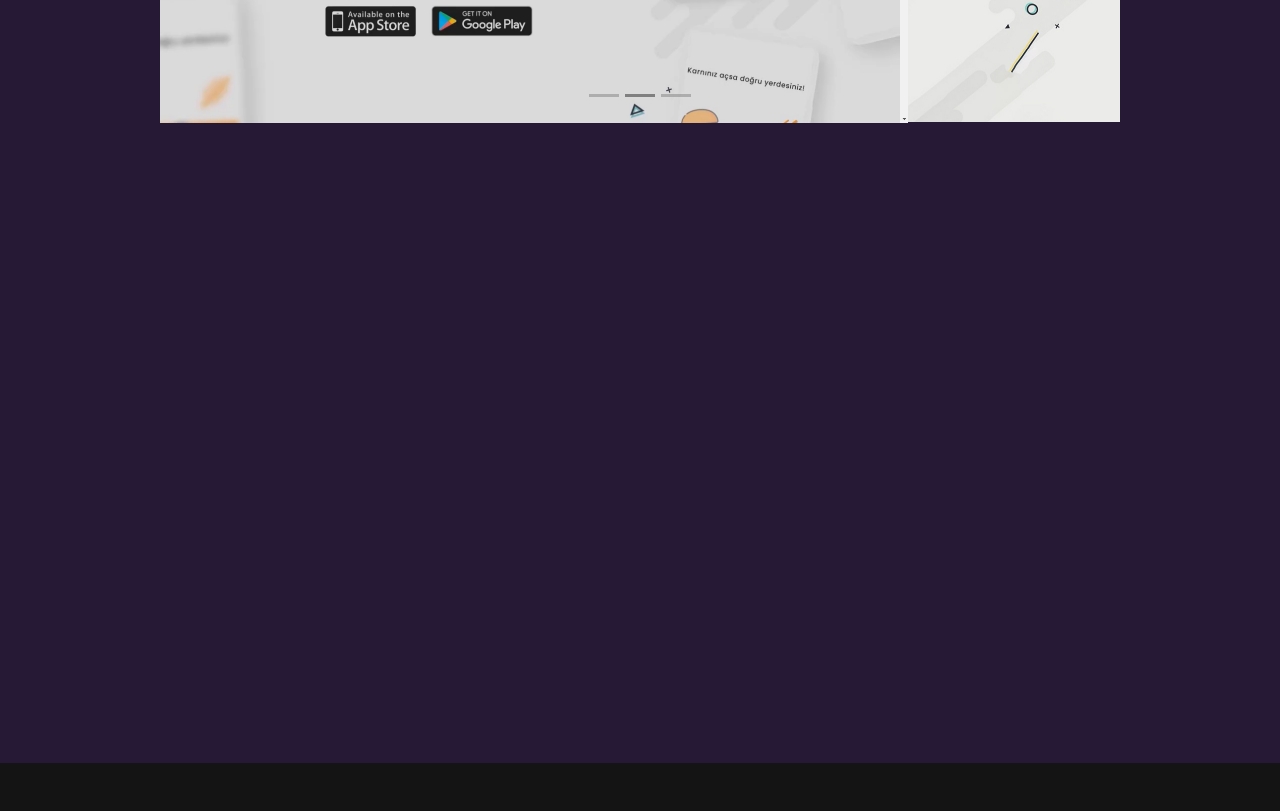
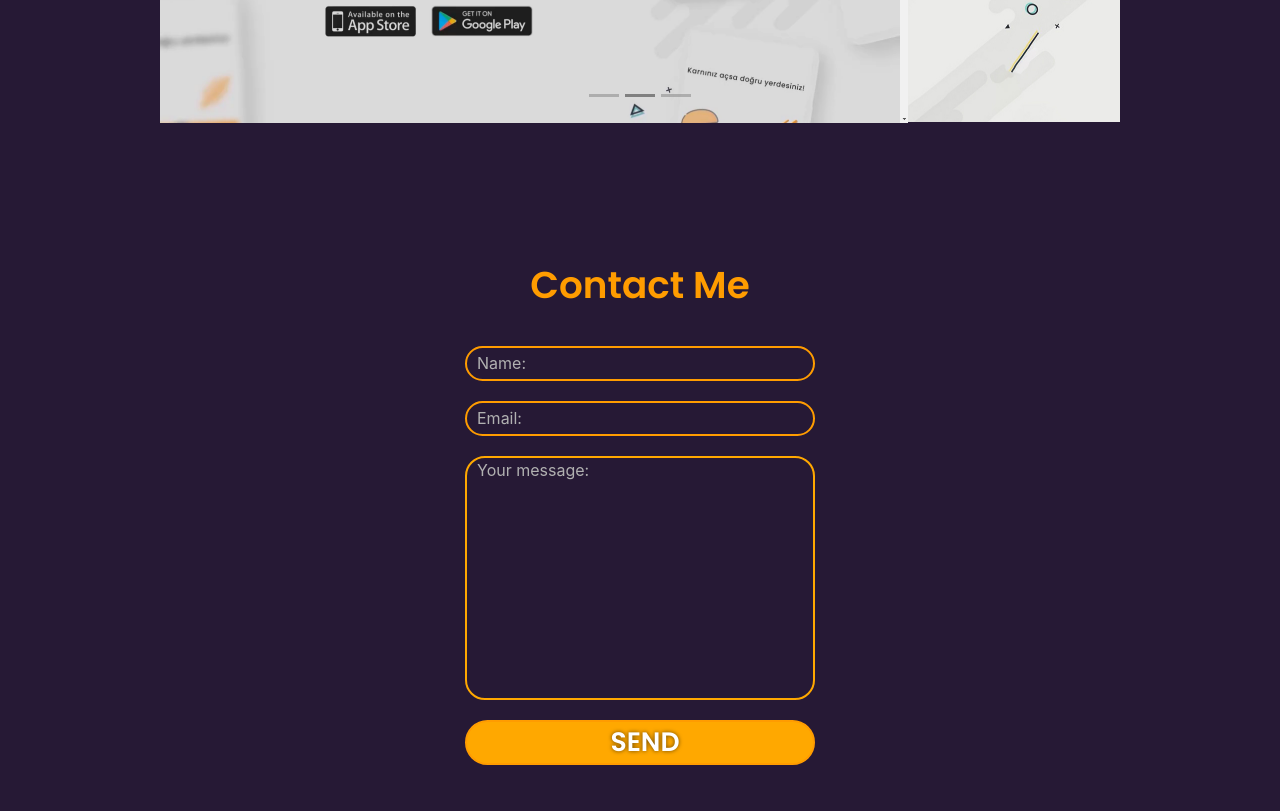
Before and after one commit to HuseyinYeldan/personalwebsite, a plain HTML site: page index.html in a window 1280 px wide. Shown: the part 2443-3254 px from the top of the page. Drawn offline with nearby package versions, Linux system fonts and the light colour scheme.

Commit message:
Unfinished V.4

```diff
--- a/index.html
+++ b/index.html
@@ -123,7 +123,17 @@
 </section>
 
 <section id="contact">
-<br><br><br><br><br><br><br><br><br><br><br><br><br><br><br><br><br><br><br><br><br><br><br><br><br>
+<h2>Contact Me</h2>
+
+<form action="">
+
+<input type="text" placeholder="Name:" required>
+<input type="email" placeholder="Email:" required>
+<textarea name="mesaj" id="mesaj" cols="30" rows="10" placeholder="Your message:" required minlength="8"></textarea>
+<input type="button" value="SEND">
+</form>
+
+
 </section>
 
 
@@ -150,9 +160,11 @@
     </div>
     </footer>
 
+
 </body>
 
 <script src="https://use.fontawesome.com/releases/v5.15.3/js/all.js" data-auto-replace-svg="nest"></script>
 <script src="https://code.jquery.com/jquery-3.2.1.slim.min.js" integrity="sha384-KJ3o2DKtIkvYIK3UENzmM7KCkRr/rE9/Qpg6aAZGJwFDMVNA/GpGFF93hXpG5KkN" crossorigin="anonymous"></script>
 <script src="https://cdnjs.cloudflare.com/ajax/libs/popper.js/1.12.9/umd/popper.min.js" integrity="sha384-ApNbgh9B+Y1QKtv3Rn7W3mgPxhU9K/ScQsAP7hUibX39j7fakFPskvXusvfa0b4Q" crossorigin="anonymous"></script>
 <script src="https://maxcdn.bootstrapcdn.com/bootstrap/4.0.0/js/bootstrap.min.js" integrity="sha384-JZR6Spejh4U02d8jOt6vLEHfe/JQGiRRSQQxSfFWpi1MquVdAyjUar5+76PVCmYl" crossorigin="anonymous"></script>
+</html>
--- a/styles/index.scss
+++ b/styles/index.scss
@@ -245,6 +245,7 @@ body {
   font-weight: bold;
   padding-bottom: 40px;
 }
+
 .carousel {
   width: 75%;
   margin: 0 auto;
@@ -257,6 +258,87 @@ body {
 }
 .carousel-indicators {
   filter: invert(50%);
+}
+#contact {
+  width: 100%;
+  height: auto;
+  padding-top: 100px;
+  padding-bottom: 100px;
+}
+#contact h2 {
+  font-size: 28pt;
+  color: #ff9c00;
+  text-align: center;
+  padding-bottom: 0.5em;
+  font-family: "Poppins", sans-serif !important;
+  font-weight: bold;
+  padding-bottom: 20px;
+}
+#contact form {
+  display: flex;
+  justify-content: center;
+  align-items: center;
+  flex-direction: column;
+}
+#contact input {
+  background-color: transparent;
+  outline: none;
+  border: 2px #ff9c00 solid;
+  width: 350px;
+  height: 35px;
+  border-radius: 100px;
+  color: #ffa800;
+  padding-left: 10px;
+  transition: 0.3s;
+  margin-top: 10px;
+  margin-bottom: 10px;
+}
+#contact input:focus {
+  width: 400px;
+  filter: drop-shadow(0px 0px 40px #ff9c00);
+  border: 3px #ff9c00 solid;
+  color: white;
+}
+#contact input::placeholder {
+  color: rgb(177, 177, 177);
+}
+#contact textarea {
+  resize: none;
+  border: 2px #ffa800 solid;
+  background-color: transparent;
+  padding-left: 10px;
+  transition: 0.3s;
+  margin-top: 10px;
+  margin-bottom: 10px;
+  width: 350px;
+  border-radius: 20px;
+  outline: none;
+  color: #ffa800;
+}
+#contact textarea:focus {
+  width: 400px;
+  filter: drop-shadow(0px 0px 40px #ff9c00);
+  border: 3px #ff9c00 solid;
+  color: white;
+}
+#contact textarea::placeholder {
+  color: rgb(177, 177, 177);
+}
+#contact input:nth-child(4) {
+  background-color: #ffa800;
+  color: white;
+  font-weight: bolder;
+  height: 45px;
+  font-size: 20pt;
+  line-height: 30px;
+  font-family: "Poppins", sans-serif !important;
+  text-shadow: 0px 0px 4px rgba(0, 0, 0, 0.603);
+  cursor: pointer;
+}
+#contact input:nth-child(4):focus {
+  width: 400px;
+  filter: drop-shadow(0px 0px 4px #ff9c00);
+  color: white;
 }
 .foooter {
   background: #141414;
@@ -386,6 +468,24 @@ body {
     left: 25px;
     right: 25px;
   }
+  #contact input {
+    width: 270px;
+  }
+  #contact input:focus {
+    width: 280px;
+  }
+  #contact textarea {
+    width: 270px;
+  }
+  #contact textarea:focus {
+    width: 280px;
+  }
+  #contact input:nth-child(4) {
+    width: 270px;
+  }
+  #contact input:nth-child(4):focus {
+    width: 280px;
+  }
 }
 @media (max-width: 375px) {
   .maintext h1 {
```
Also changed, not shown: styles/index.css, 1 other file.
